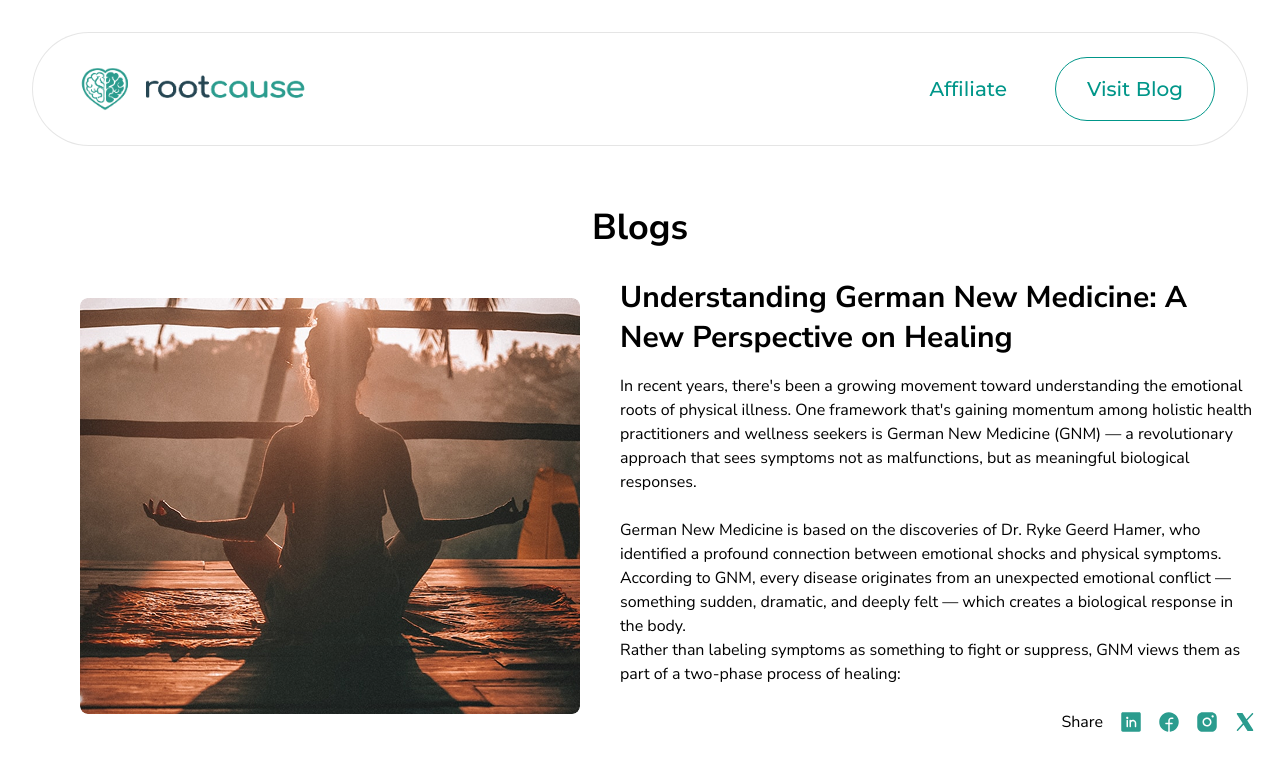
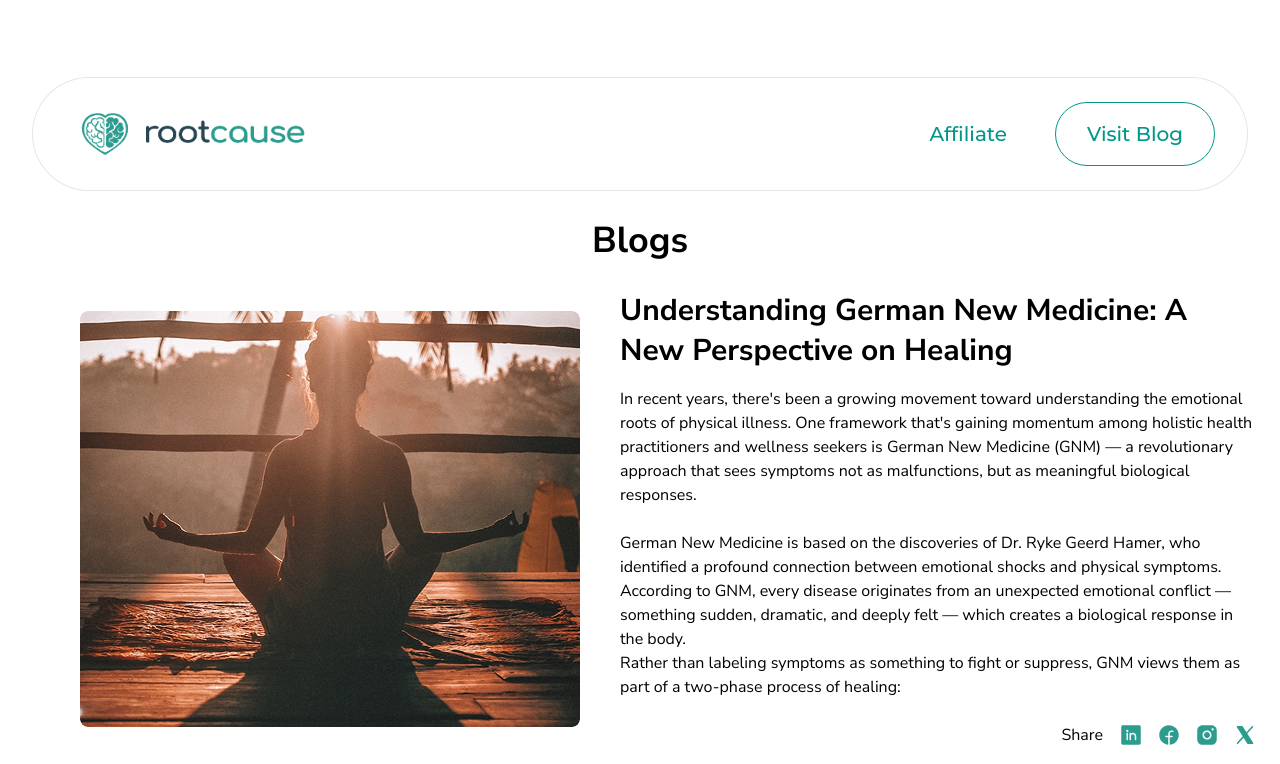
Before and after one commit to Amaximus0x/rootcause-landing, a SvelteKit app: page /blog in a window 1280 px wide. Shown: the top 764 px of the page. Built offline with nearby package versions, Linux system fonts and the light colour scheme.

Commit message:
RC-71 Update Header component to wrap logo in a link for better navigation. Adjust padding on Affiliate and Blog pages for consistent layout. Enhance SVG icon in Affiliate page for improved visual representation of contact information.

```diff
--- a/src/lib/Header.svelte
+++ b/src/lib/Header.svelte
@@ -1,7 +1,9 @@
 <!-- Header Component -->
 <div class="w-full px-4 sm:px-6 lg:px-8 py-3 sm:py-4 bg-white/10 rounded-full lg:rounded-[3000000px] backdrop-blur-[2px] flex justify-between items-center border border-black/10">
   <!-- Logo -->
-  <img class="w-32 h-10 sm:w-48 sm:h-14 lg:w-64 lg:h-20" src="/rootcause-side.png" alt="RootCause logo" />
+  <a href="/">
+    <img class="w-32 h-10 sm:w-48 sm:h-14 lg:w-64 lg:h-20" src="/rootcause-side.png" alt="RootCause logo" />
+  </a>
 
   <!-- Navigation -->
   <div class="flex items-center gap-2 sm:gap-4">
--- a/src/routes/affiliate/+page.svelte
+++ b/src/routes/affiliate/+page.svelte
@@ -8,7 +8,7 @@
 <!-- RootCause Affiliate Page -->
 <div class="w-full h-auto relative bg-pure-white overflow-hidden">
 	<!-- Header -->
-	<div class="w-full px-4 sm:px-6 lg:px-8 py-6 lg:py-8">
+	<div class="w-full px-4 sm:px-6 lg:px-8 pt-4 sm:pt-6 lg:pt-[77px]">
 		<Header />
 	</div>
 
@@ -392,7 +392,9 @@
 				</div>
 				<div class="h-16 px-6 py-2 bg-gradient-to-r from-teal-600 to-teal-950 rounded-full inline-flex justify-center items-center gap-2.5">
 					<div class="w-6 h-6 relative overflow-hidden">
-						<div class="w-5 h-3.5 left-[2.25px] top-[4.50px] absolute bg-white"></div>
+						<svg xmlns="http://www.w3.org/2000/svg" width="24" height="24" fill="none">
+							<path d="M19 0.0090332H1C0.801088 0.0090332 0.610322 0.088051 0.46967 0.228703C0.329018 0.369356 0.25 0.560121 0.25 0.759033V13.509C0.25 13.9069 0.408035 14.2884 0.68934 14.5697C0.970644 14.851 1.35218 15.009 1.75 15.009H18.25C18.6478 15.009 19.0294 14.851 19.3107 14.5697C19.592 14.2884 19.75 13.9069 19.75 13.509V0.759033C19.75 0.560121 19.671 0.369356 19.5303 0.228703C19.3897 0.088051 19.1989 0.0090332 19 0.0090332ZM7.25406 7.50903L1.75 12.5537V2.46435L7.25406 7.50903ZM8.36406 8.52622L9.48906 9.56216C9.62743 9.68918 9.80842 9.75965 9.99625 9.75965C10.1841 9.75965 10.3651 9.68918 10.5034 9.56216L11.6284 8.52622L17.0659 13.509H2.92844L8.36406 8.52622ZM12.7459 7.50903L18.25 2.46341V12.5547L12.7459 7.50903Z" fill="white"/>
+						  </svg>
 					</div>
 					<div class="text-center justify-start text-white text-xl font-medium font-['Montserrat'] leading-7">team@rootcause</div>
 				</div>
--- a/src/routes/blog/+page.svelte
+++ b/src/routes/blog/+page.svelte
@@ -41,7 +41,7 @@
 <!-- RootCause Blog Page -->
 <div class="w-full h-auto relative bg-pure-white overflow-hidden">
 	<!-- Header -->
-	<div class="w-full px-4 sm:px-6 lg:px-8 py-6 lg:py-8">
+	<div class="w-full px-4 sm:px-6 lg:px-8 pt-4 sm:pt-6 lg:pt-[77px]">
 		<Header />
 	</div>
 
```
Also changed, not shown: src/routes/+page.svelte (+1 -1 lines).
